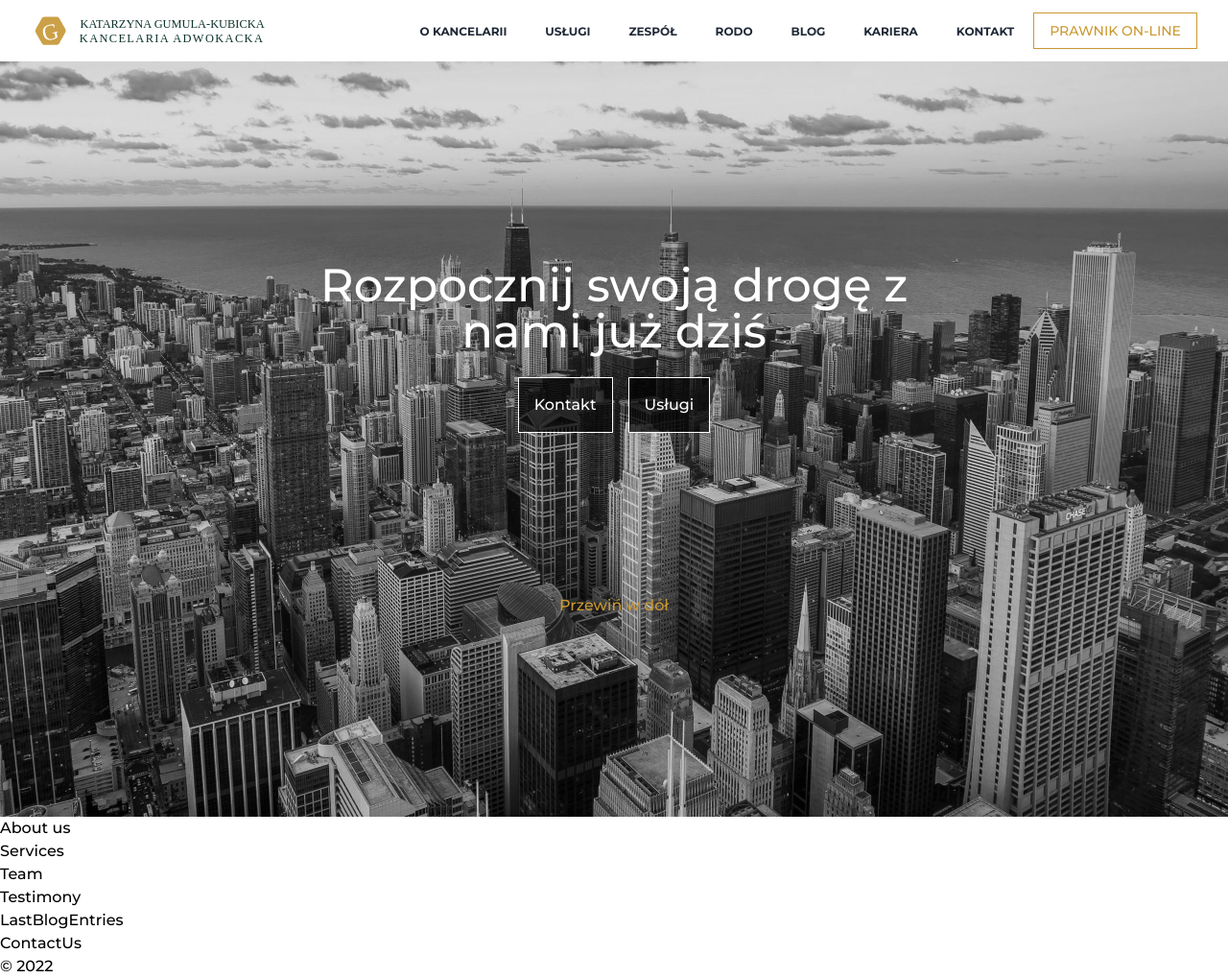
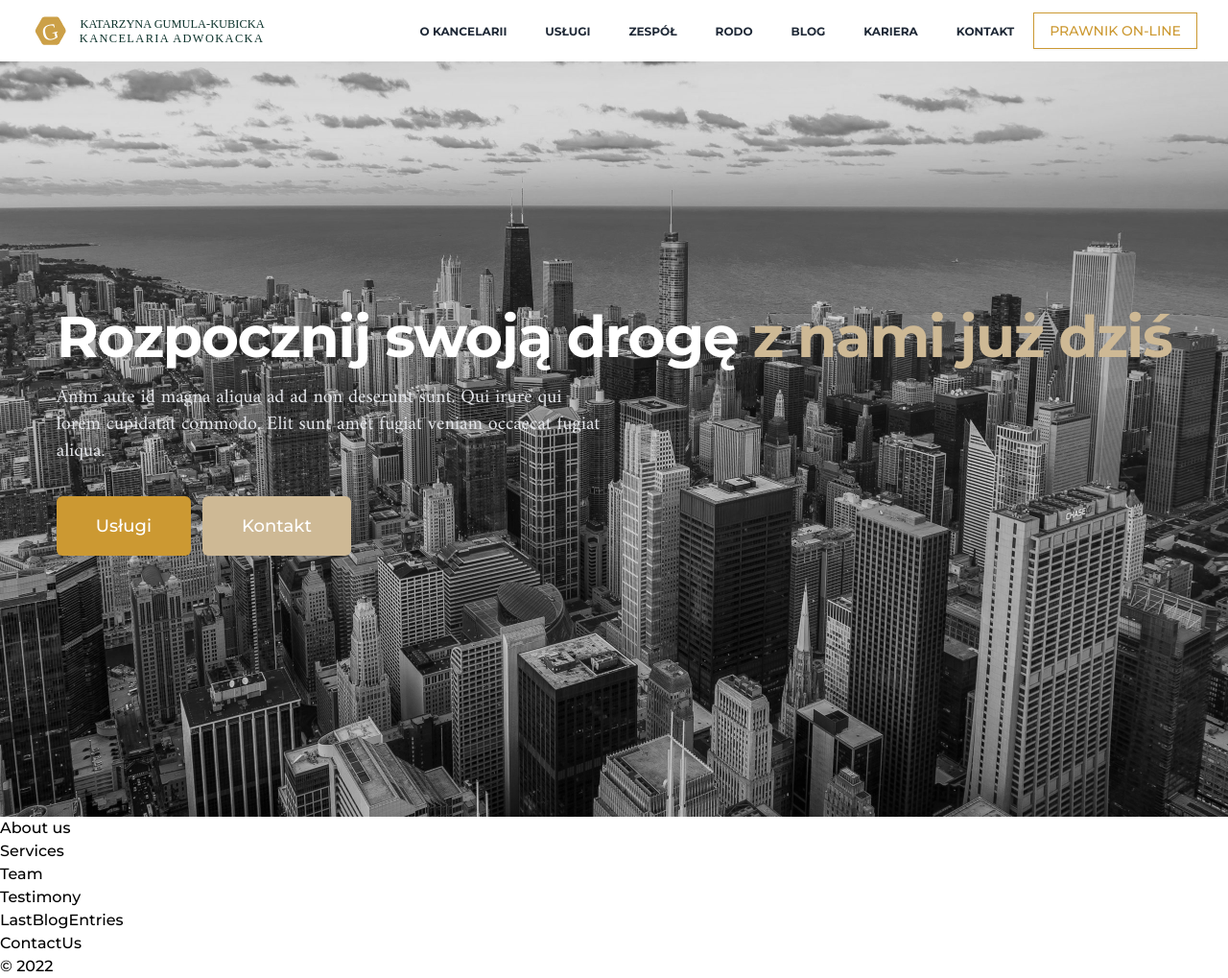
Before and after one commit to przem/kgk-landing, a Gatsby site: page / in a window 1280 px wide. Shown: the whole page at 96% size. Built offline with nearby package versions, Linux system fonts and the light colour scheme; Gatsby itself is replaced by a stand-in of ours.

Commit message:
main slider update

```diff
--- a/src/components/MainSlider.tsx
+++ b/src/components/MainSlider.tsx
@@ -12,15 +12,37 @@ export default function MainSlider() {
                 alt="Logo"
                 className="hue-rotate-90 saturate-0 brightness-90 object-cover"
             />
-            <div className='absolute top-0 w-full h-full flex flex-col items-center justify-center space-y-6'>
-                <h1 className='text-5xl font-medium drop-shadow-lg text-white w-1/2 text-center'>Rozpocznij swoją drogę z nami już dziś</h1>
-                <ul className='flex space-x-4'>
-                    <li><button className='border border-white p-4 text-white bg-black/70 hover:border-kgk-gold hover:text-kgk-gold ease-in-out duration-300'>Kontakt</button> </li>
-                    <li><button className='border border-white p-4 text-white bg-black/70 hover:border-kgk-gold hover:text-kgk-gold ease-in-out duration-300'>Usługi</button> </li>
-                </ul>
-                <div className='pt-36 text-kgk-gold '>
-                    Przewiń w dół
-                </div>
+            <div className='absolute top-0 w-full h-full flex flex-col items-center justify-center space-y-6 -mt-16'>
+                <main className="mt-10 mx-auto max-w-7xl px-4 sm:mt-12 sm:px-6 md:mt-16 lg:mt-20 lg:px-8 xl:mt-28">
+                    <div className="sm:text-center lg:text-left">
+                        <h1 className="text-4xl tracking-tight font-extrabold text-white sm:text-5xl md:text-6xl">
+                            <span className="block xl:inline">Rozpocznij swoją drogę</span>{' '}
+                            <span className="block text-kgk-gold-light xl:inline">z nami już dziś</span>
+                        </h1>
+                        <p className="mt-3 text-base text-gray-200 sm:mt-5 sm:text-lg sm:max-w-xl sm:mx-auto md:mt-5 md:text-xl lg:mx-0 font-serif">
+                            Anim aute id magna aliqua ad ad non deserunt sunt. Qui irure qui lorem cupidatat commodo. Elit sunt amet
+                            fugiat veniam occaecat fugiat aliqua.
+                        </p>
+                        <div className="mt-5 sm:mt-8 sm:flex sm:justify-center lg:justify-start">
+                            <div className="rounded-md shadow">
+                                <a
+                                    href="#"
+                                    className="w-full flex items-center justify-center px-8 py-3 border border-transparent text-base font-medium rounded-md text-white bg-kgk-gold hover:bg-kgk-gold md:py-4 md:text-lg md:px-10"
+                                >
+                                    Usługi
+                                </a>
+                            </div>
+                            <div className="mt-3 sm:mt-0 sm:ml-3">
+                                <a
+                                    href="#"
+                                    className="w-full flex items-center justify-center px-8 py-3 border border-transparent text-base font-medium rounded-md text-white bg-kgk-gold-light hover:bg-kgk-gold-light md:py-4 md:text-lg md:px-10"
+                                >
+                                    Kontakt
+                                </a>
+                            </div>
+                        </div>
+                    </div>
+                </main>
             </div>
         </div>
     )
```
